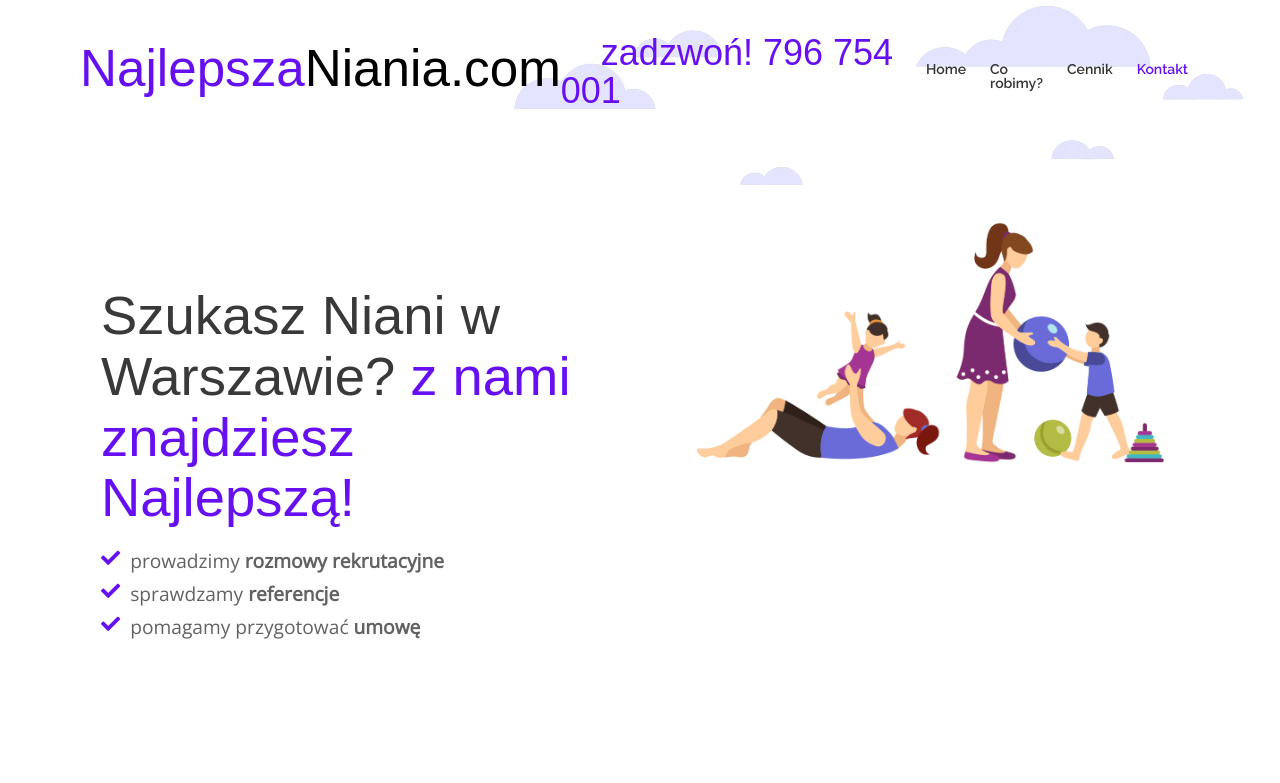
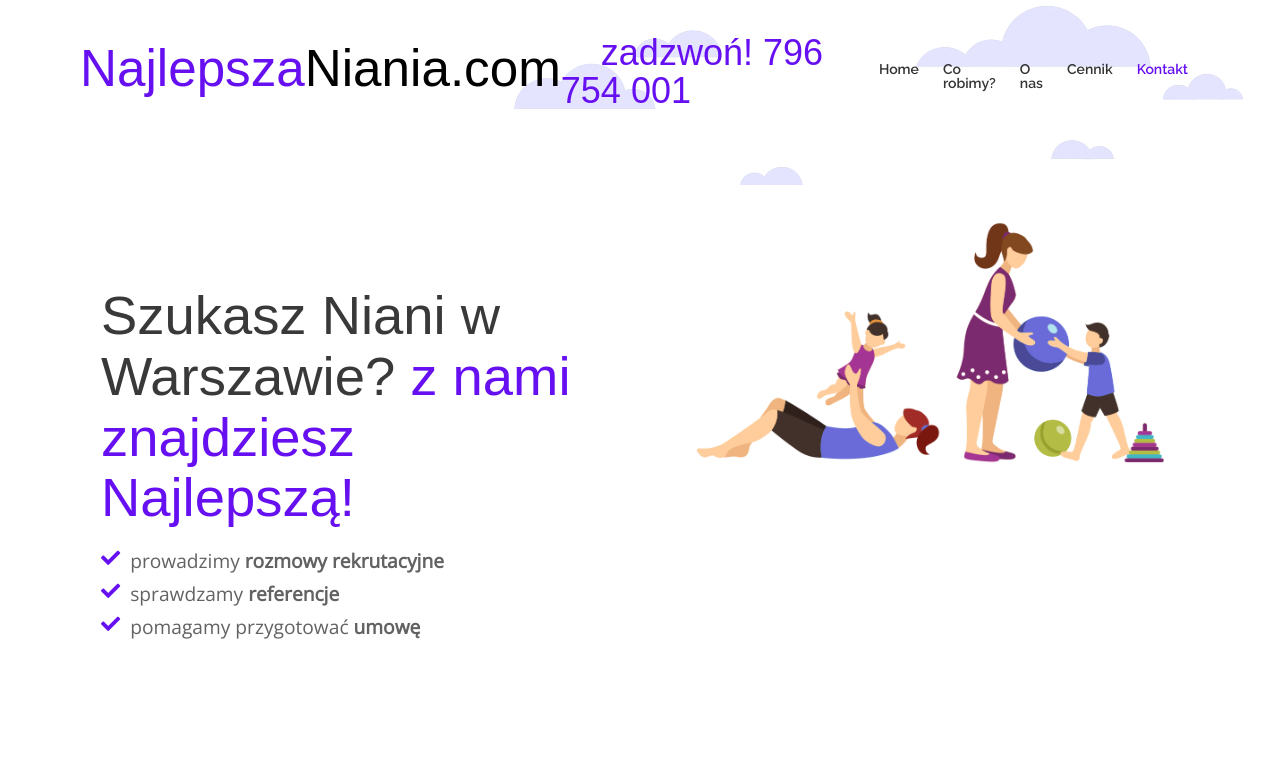
Before and after one commit to juliamazur/nn, a plain HTML site: page index.html in a window 1280 px wide. Shown: the top 783 px of the page. Drawn offline with nearby package versions, Linux system fonts and the light colour scheme; a web font is replaced by a local one.

Commit message:
o nas link

```diff
--- a/index.html
+++ b/index.html
@@ -71,6 +71,9 @@
                 </li>
                 <li class="nav-item">
                     <a class="nav-link page-scroll" href="#services">Co robimy?</a>
+                </li>
+                <li class="nav-item">
+                    <a class="nav-link page-scroll" href="#about">O nas</a>
                 </li>
                 <li class="nav-item">
                     <a class="nav-link page-scroll" href="#pricing">Cennik</a>
```
